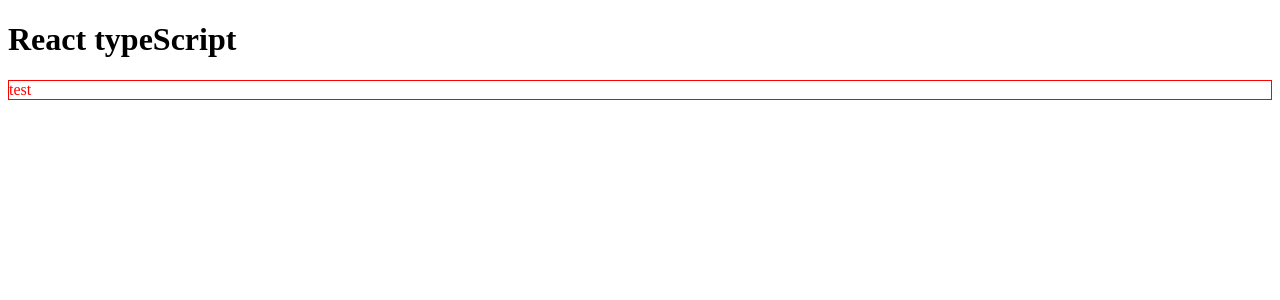
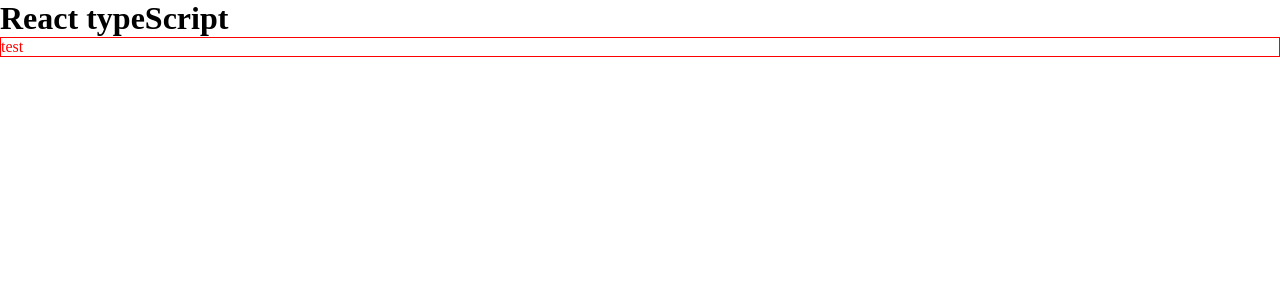
Before and after one commit to Alexi-creator/webpack-react, a React app: page / in a window 1280 px wide. Shown: the top 300 px of the page. Built offline with nearby package versions, Linux system fonts and the light colour scheme.

Commit message:
add work styles

```diff
--- a/package.json
+++ b/package.json
@@ -5,6 +5,7 @@
   "main": "index.js",
   "scripts": {
     "start": "webpack serve --config webpack/webpack.config.js --env env=dev",
+    "build": "webpack --config webpack/webpack.config.js --env env=prod",
     "test": "echo \"Error: no test specified\" && exit 1"
   },
   "repository": {
--- a/src/App.tsx
+++ b/src/App.tsx
@@ -1,4 +1,4 @@
-// import './styles.scss'
+import './styles.scss'
 import { Test } from '../components/Test/Test'
 
 export const App = () => {
--- a/src/styles.scss
+++ b/src/styles.scss
@@ -1,3 +1,7 @@
+// здесь сбрасывающие стили
+// а так же можно сюда импорить глобальные стили библиотек не изолированные стили
+// имена классов не будут меняться
+
 *, *:after, *:before {
     margin: 0;
     padding: 0;
--- a/webpack/webpack.common.js
+++ b/webpack/webpack.common.js
@@ -19,13 +19,26 @@
         ],
       },
       {
-        // test: /\.s[ac]ss$/i,
+        // для модульных изолированных стилей с хешем
         test: /\.module\.s(a|c)ss$/,
-        use: ['style-loader', 'css-loader', 'sass-loader'],
+        // сначала sass/scss преобразуется в css, затем css в js, и потом подключение в html в теге style
+        use: [
+          'style-loader',
+          {
+            loader: 'css-loader',
+            options: {
+              modules: {
+                localIdentName: '[name]__[local]__[sha1:hash:hex:7]' // настройка для итогово названия класса (помимо уникального хэша есть название компонента и класса который задали)
+              },
+            }
+          },
+          'sass-loader'
+        ],
       },
       {
-        test: /\.css$/,
-        use: ['style-loader', 'css-loader']
+        // для глобальных стилей не модульных чтобы имена классов не менялись
+        test: /^((?!\.module).)*s(a|c)ss$/,
+        use: ['style-loader', 'css-loader', 'sass-loader']
       },
       {
         test: /\.(?:ico|gif|png|jpg|jpeg)$/i,
```
Also changed, not shown: components/Test/Test.tsx (+0 -2 lines).
